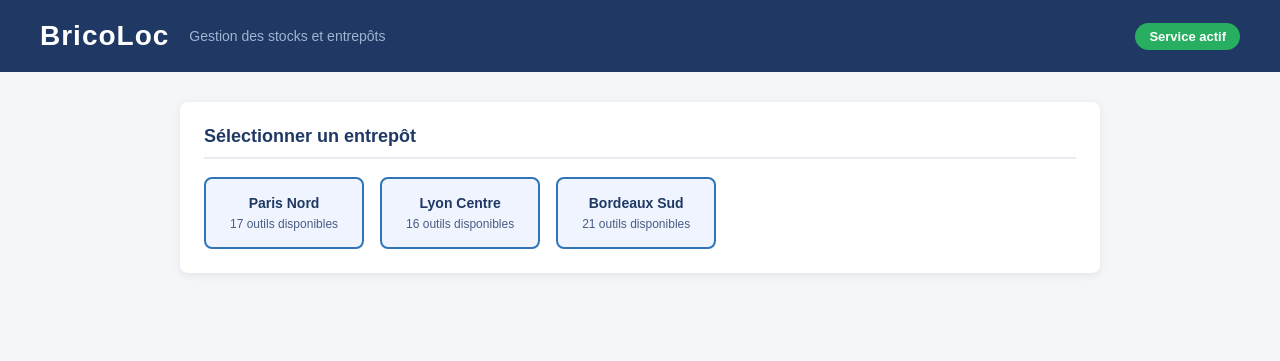
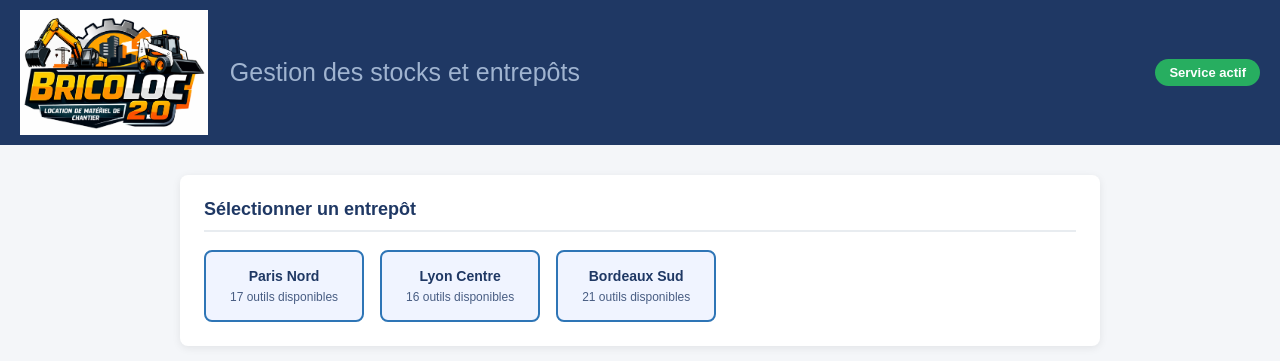
Before and after one commit to MainaLD/bricoloc-stock-service, a FastAPI app: page / in a window 1280 px wide. Shown: the top 361 px of the page. Run offline with FastAPI, Linux system fonts and the light colour scheme.

Commit message:
mise à jour readme

```diff
--- a/app/static/style.css
+++ b/app/static/style.css
@@ -16,13 +16,13 @@ body {
 header {
     background-color: #1F3864;
     color: white;
-    padding: 20px 40px;
+    padding: 10px 20px;
 }
 
 .header-content {
     display: flex;
     align-items: center;
-    gap: 20px;
+    gap: 10px;
 }
 
 header h1 {
@@ -30,9 +30,15 @@ header h1 {
     letter-spacing: 1px;
 }
 
+.logo {
+    height: 125px;
+    width: auto;
+}
+
 .subtitle {
-    font-size: 14px;
+    font-size: 25px;
     color: #a0b4d0;
+    padding: 4px 12px;
 }
 
 /* --- Badge statut service --- */
--- a/app/templates/index.html
+++ b/app/templates/index.html
@@ -10,7 +10,8 @@
 
 <header>
     <div class="header-content">
-        <h1>BricoLoc</h1>
+        <!-- <h1>BricoLoc</h1> -->
+        <img src="/static/logo.png" alt="BricoLoc" class="logo">
         <span class="subtitle">Gestion des stocks et entrepôts</span>
         <span id="health-badge" class="badge">Vérification...</span>
     </div>
```
Also changed, not shown: README.md, app/static/Logo.png (added).
